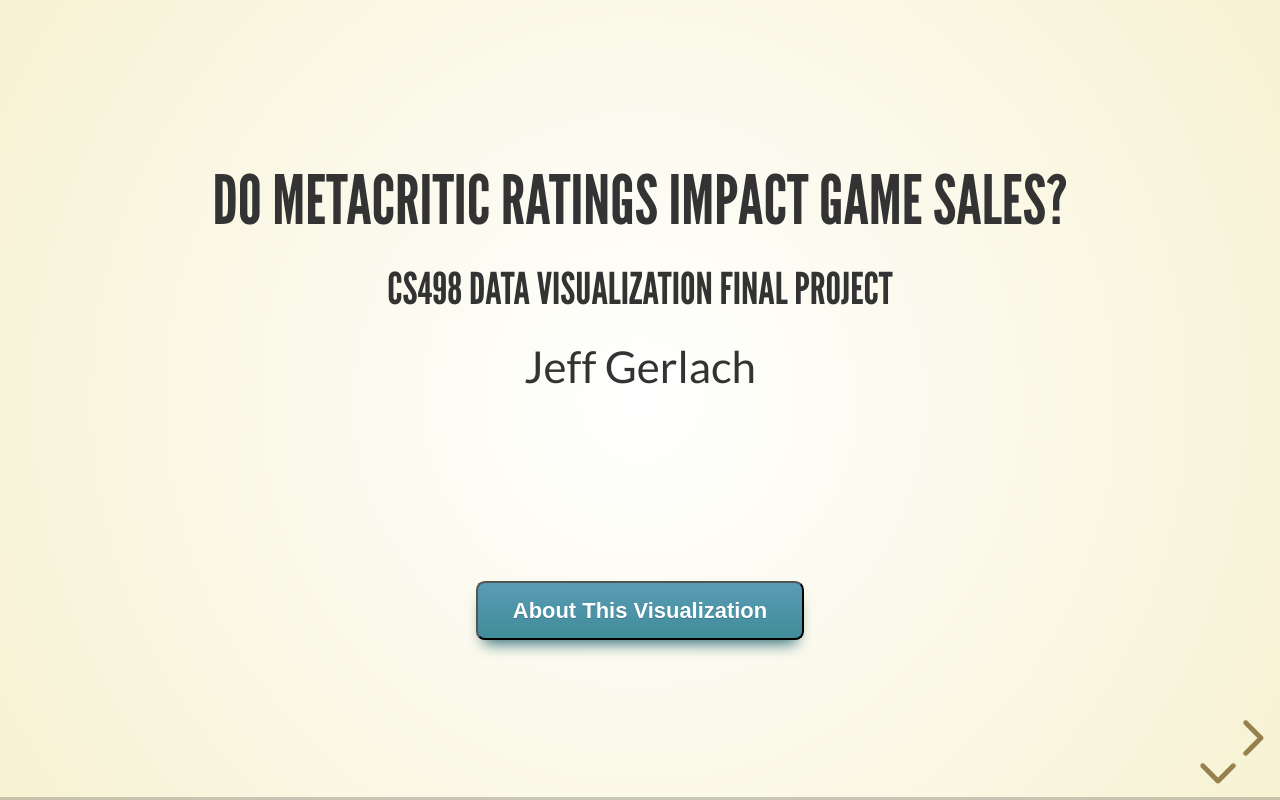
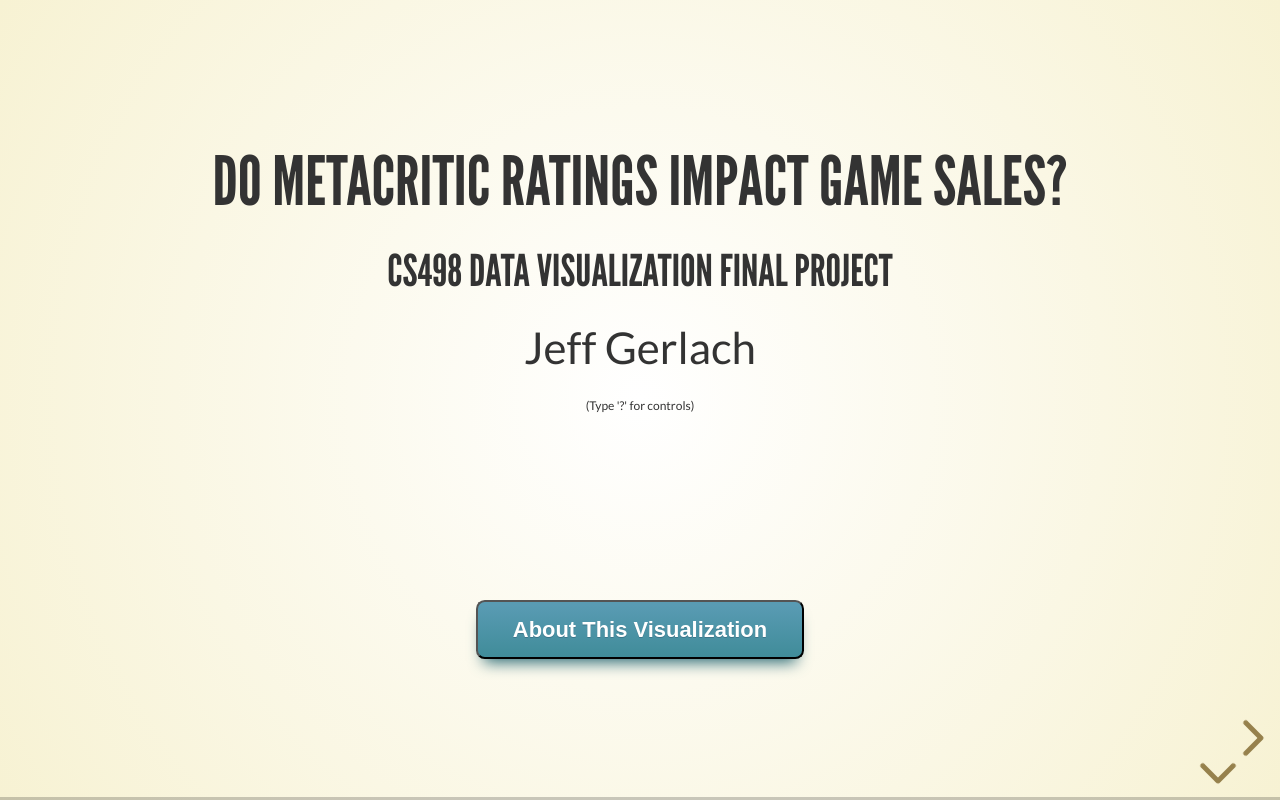
Before and after one commit to jeffgerlach/jeffgerlach.github.io, a website: page index.html in a window 1280 px wide. Drawn offline with nearby package versions, Linux system fonts and the light colour scheme.

Commit message:
Add controls instructions on title page

```diff
--- a/index.html
+++ b/index.html
@@ -82,6 +82,7 @@
 							##### CS498 Data Visualization Final Project
 
 							Jeff Gerlach
+							<p style="font-size: 11px; margin-top: 0px; margin-bottom: 0px;">(Type '?' for controls)</p>
 							<button class="myButton" onclick="Reveal.down()" style="margin-top: 150px">About This Visualization</button>
 						</textarea>
 					</section>
```
